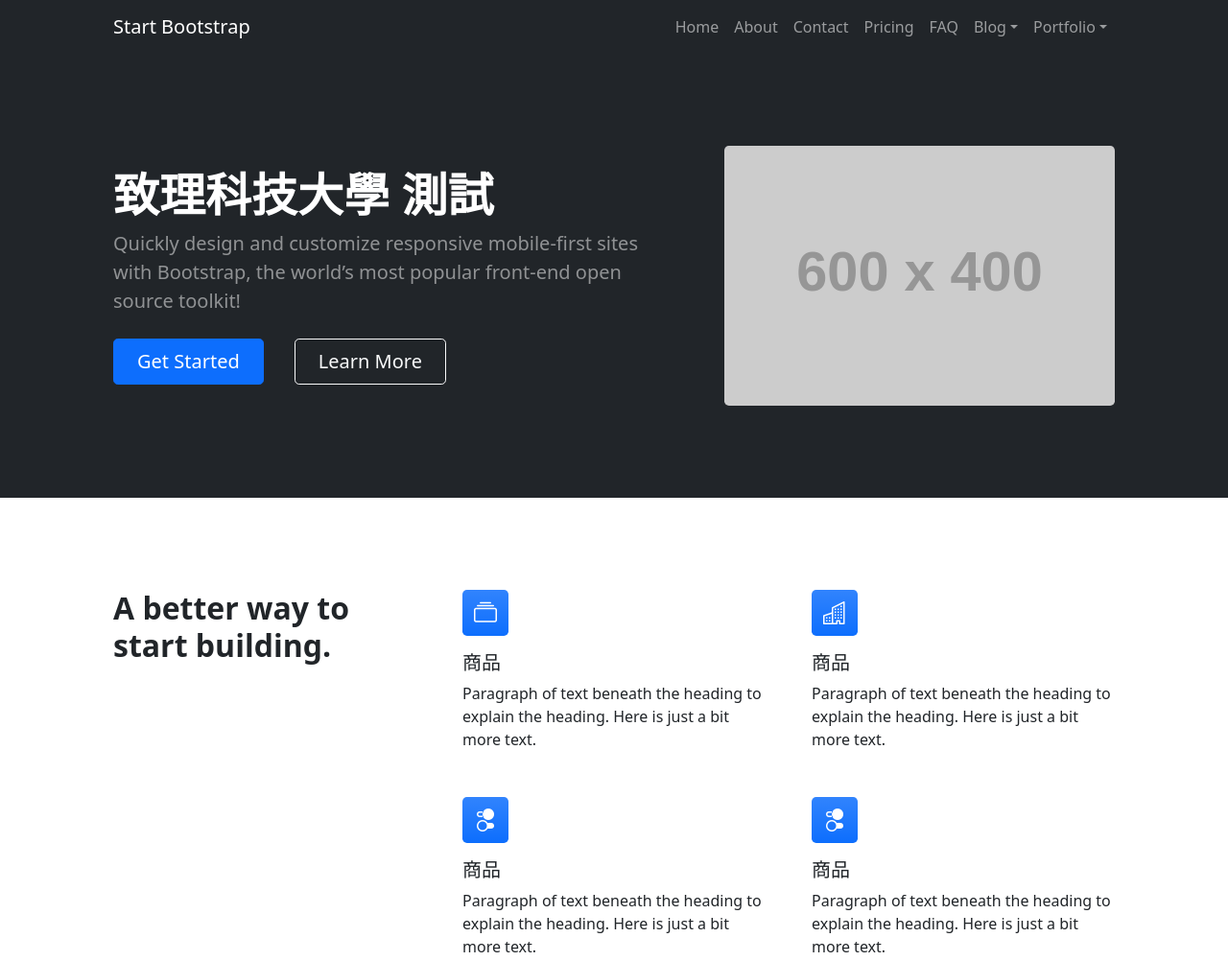
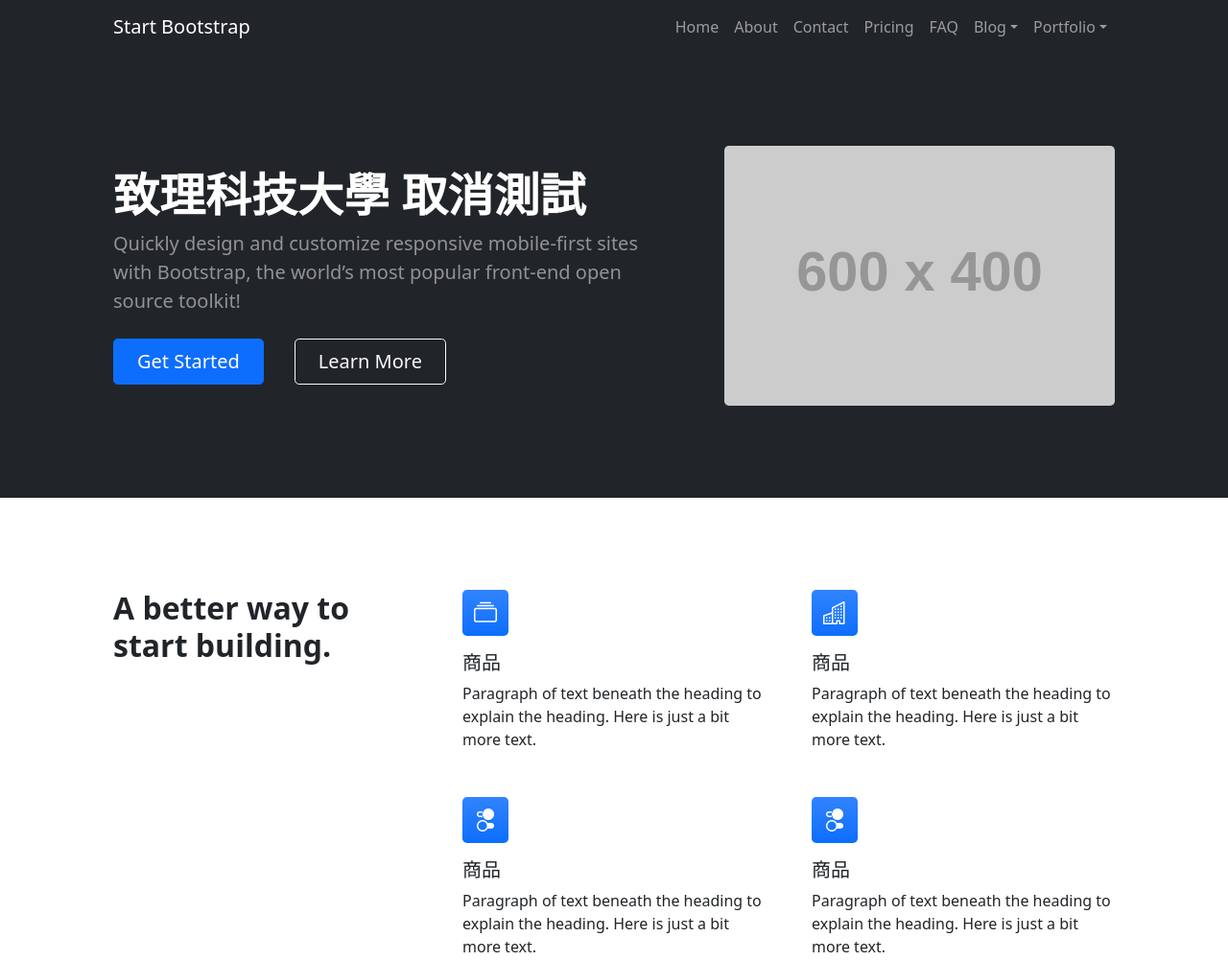
Before and after one commit to s20010922/shop, a plain HTML site: page index.html in a window 1280 px wide. Shown: the top 1002 px of the page at 96% size. Drawn offline with nearby package versions, Linux system fonts and the light colour scheme; placeholder pictures from the web are drawn by us.

Commit message:
updata index 取消測試

```diff
--- a/index.html
+++ b/index.html
@@ -51,7 +51,7 @@
                     <div class="row gx-5 align-items-center justify-content-center">
                         <div class="col-lg-8 col-xl-7 col-xxl-6">
                             <div class="my-5 text-center text-xl-start">
-                                <h1 class="display-5 fw-bolder text-white mb-2">致理科技大學 測試</h1>
+                                <h1 class="display-5 fw-bolder text-white mb-2">致理科技大學 取消測試</h1>
                                 <p class="lead fw-normal text-white-50 mb-4">Quickly design and customize responsive mobile-first sites with Bootstrap, the world’s most popular front-end open source toolkit!</p>
                                 <div class="d-grid gap-3 d-sm-flex justify-content-sm-center justify-content-xl-start">
                                     <a class="btn btn-primary btn-lg px-4 me-sm-3" href="#features">Get Started</a>
```
